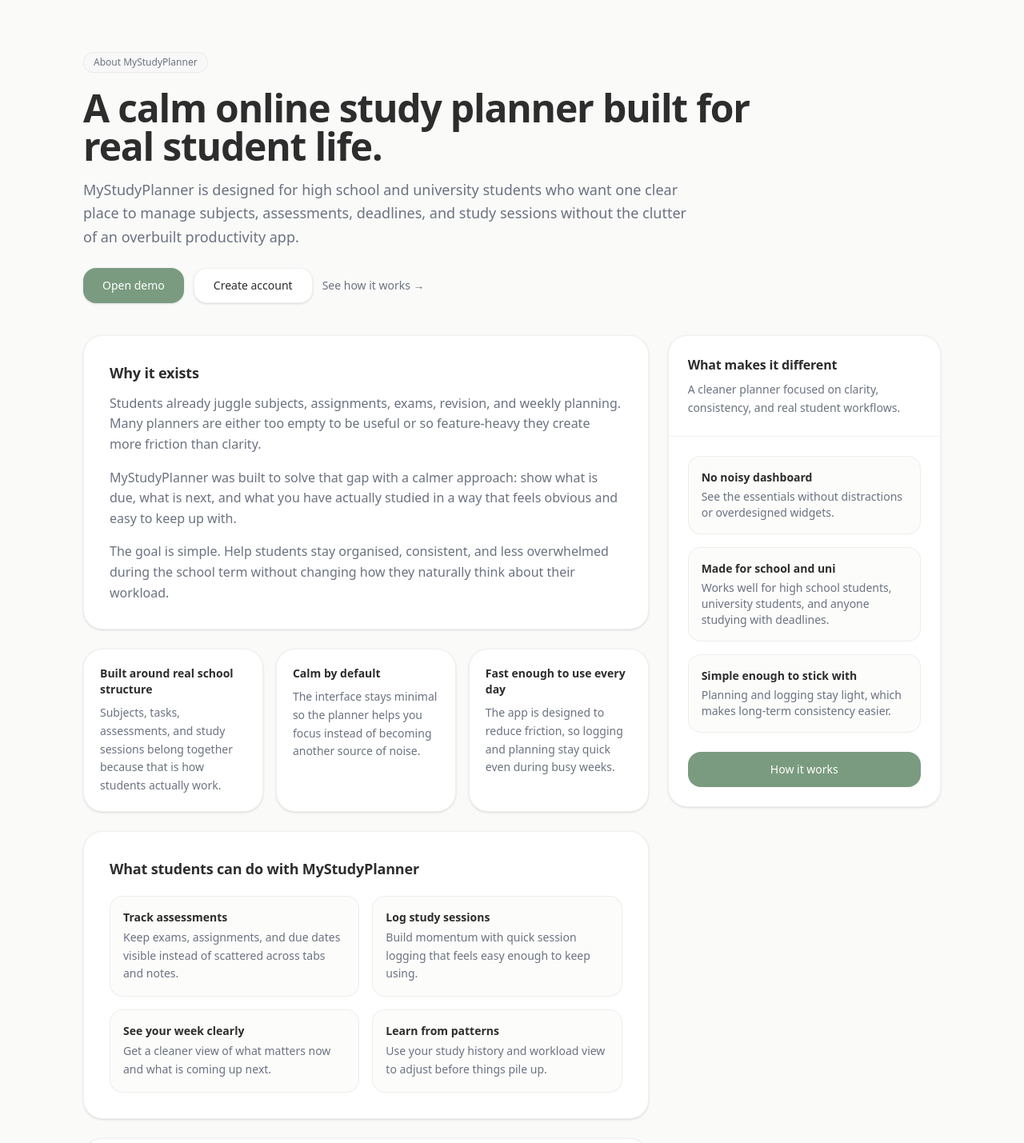
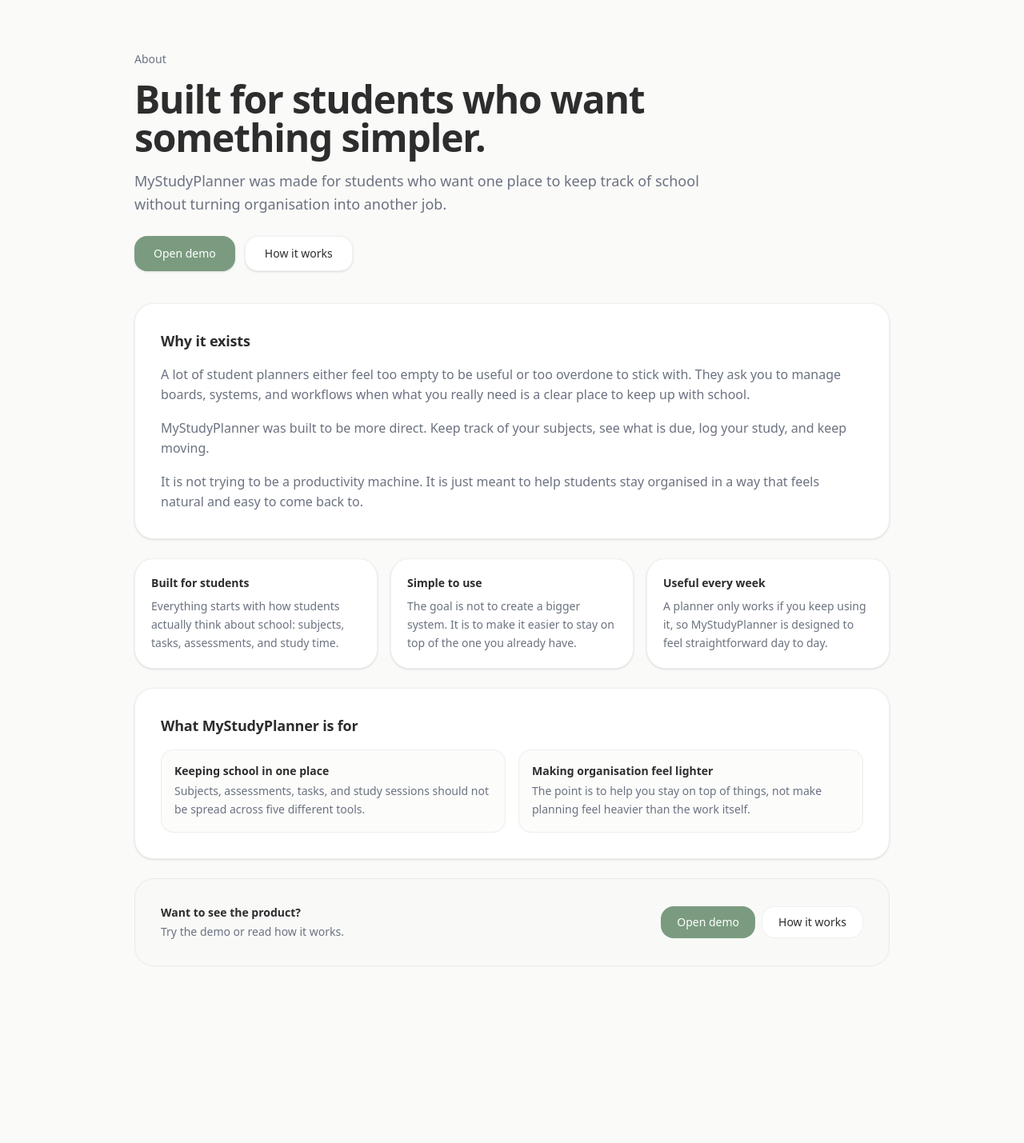
Before and after one commit to kaicrotty88/MyStudyPlanner, a Next.js app: page /about in a window 1280 px wide. Shown: the top 1429 px of the page at 80% size. After the commit the page ends 1272 px from the top, so only its background shows below. Built offline with nearby package versions, Linux system fonts and the light colour scheme.

Commit message:
about pagte fix

```diff
--- a/app/about/page.tsx
+++ b/app/about/page.tsx
@@ -3,33 +3,31 @@
 
 export const metadata: Metadata = {
   metadataBase: new URL("https://mystudyplanner.co"),
-  title: "About MyStudyPlanner | Calm Online Study Planner for Students",
+  title: "About MyStudyPlanner | Built for Students",
   description:
-    "Learn about MyStudyPlanner, a calm online study planner built for high school and university students to manage subjects, assessments, deadlines, and study sessions.",
+    "Learn why MyStudyPlanner exists and how it was built for students who want a simpler way to keep track of subjects, assessments, and study.",
   keywords: [
     "about MyStudyPlanner",
-    "online study planner",
+    "student study planner",
     "study planner for students",
-    "student planner app",
     "high school study planner",
     "university study planner",
-    "assessment planner",
-    "study session tracker",
+    "student planner app",
   ],
   alternates: { canonical: "/about" },
   openGraph: {
-    title: "About MyStudyPlanner | Calm Online Study Planner for Students",
+    title: "About MyStudyPlanner | Built for Students",
     description:
-      "MyStudyPlanner is a calm, minimal study planner built around real student life: subjects, assessments, deadlines, and study sessions in one place.",
+      "MyStudyPlanner was built for students who want a simpler way to organise school, assessments, and study.",
     url: "/about",
     siteName: "MyStudyPlanner",
     type: "website",
   },
   twitter: {
     card: "summary_large_image",
-    title: "About MyStudyPlanner | Calm Online Study Planner for Students",
+    title: "About MyStudyPlanner | Built for Students",
     description:
-      "A calm online study planner for high school and university students.",
+      "A study planner built for students who want something simpler and more useful.",
   },
   robots: {
     index: true,
@@ -43,7 +41,7 @@
   name: "About MyStudyPlanner",
   url: "https://mystudyplanner.co/about",
   description:
-    "About MyStudyPlanner, a calm online study planner for high school and university students.",
+    "Learn why MyStudyPlanner exists and how it was built for students who want a simpler way to stay organised.",
   mainEntity: {
     "@type": "SoftwareApplication",
     name: "MyStudyPlanner",
@@ -51,57 +49,46 @@
     operatingSystem: "Web",
     url: "https://mystudyplanner.co",
     description:
-      "A calm online study planner for students to organise subjects, assessments, deadlines, and study sessions.",
+      "A student study planner for organising subjects, assessments, and study sessions in one place.",
   },
 };
 
 export default function AboutPage() {
-  const checklist = [
-    { title: "Track assessments", desc: "Keep exams, assignments, and due dates visible instead of scattered across tabs and notes." },
-    { title: "Log study sessions", desc: "Build momentum with quick session logging that feels easy enough to keep using." },
-    { title: "See your week clearly", desc: "Get a cleaner view of what matters now and what is coming up next." },
-    { title: "Learn from patterns", desc: "Use your study history and workload view to adjust before things pile up." },
-  ];
-
-  const principles = [
+  const values = [
     {
-      title: "Built around real school structure",
-      desc: "Subjects, tasks, assessments, and study sessions belong together because that is how students actually work.",
+      title: "Built for students",
+      desc: "Everything starts with how students actually think about school: subjects, tasks, assessments, and study time.",
     },
     {
-      title: "Calm by default",
-      desc: "The interface stays minimal so the planner helps you focus instead of becoming another source of noise.",
+      title: "Simple to use",
+      desc: "The goal is not to create a bigger system. It is to make it easier to stay on top of the one you already have.",
     },
     {
-      title: "Fast enough to use every day",
-      desc: "The app is designed to reduce friction, so logging and planning stay quick even during busy weeks.",
+      title: "Useful every week",
+      desc: "A planner only works if you keep using it, so MyStudyPlanner is designed to feel straightforward day to day.",
     },
   ];
 
   return (
-    <main className="mx-auto max-w-6xl px-6 py-12 md:px-10 md:py-16">
+    <main className="mx-auto max-w-5xl px-6 py-12 md:px-10 md:py-16">
       <script
         type="application/ld+json"
         dangerouslySetInnerHTML={{ __html: JSON.stringify(jsonLd) }}
       />
 
-      <header className="space-y-5">
-        <div className="inline-flex items-center rounded-full border border-border bg-muted/30 px-3 py-1 text-xs text-muted-foreground">
-          About MyStudyPlanner
-        </div>
+      <header className="max-w-3xl space-y-4">
+        <p className="text-sm text-muted-foreground">About</p>
 
-        <div className="max-w-4xl space-y-4">
         <h1 className="text-4xl font-semibold tracking-tight text-foreground md:text-5xl">
-            A calm online study planner built for real student life.
+          Built for students who want something simpler.
         </h1>
 
-          <p className="max-w-3xl text-base leading-relaxed text-muted-foreground md:text-lg">
-            MyStudyPlanner is designed for high school and university students who want one clear place to manage
-            subjects, assessments, deadlines, and study sessions without the clutter of an overbuilt productivity app.
+        <p className="text-base leading-relaxed text-muted-foreground md:text-lg">
+          MyStudyPlanner was made for students who want one place to keep track of school without turning organisation
+          into another job.
         </p>
-        </div>
 
-        <div className="flex flex-wrap items-center gap-3 pt-1">
+        <div className="flex flex-wrap items-center gap-3 pt-2">
           <Link
             href="/demo"
             className="inline-flex h-11 items-center justify-center rounded-xl bg-primary px-6 text-sm font-medium text-primary-foreground shadow-sm transition hover:opacity-95"
@@ -109,39 +96,39 @@
             Open demo
           </Link>
           <Link
-            href="/sign-up"
+            href="/how-it-works"
             className="inline-flex h-11 items-center justify-center rounded-xl border border-border bg-card px-6 text-sm font-medium text-foreground shadow-sm transition hover:bg-muted/60"
           >
-            Create account
-          </Link>
-          <Link href="/how-it-works" className="text-sm text-muted-foreground transition hover:text-foreground">
-            See how it works →
+            How it works
           </Link>
         </div>
       </header>
 
-      <section className="mt-10 grid grid-cols-1 gap-6 lg:grid-cols-12">
-        <div className="lg:col-span-8 space-y-6">
+      <section className="mt-10 space-y-6">
         <div className="rounded-3xl border border-border bg-card p-6 shadow-sm md:p-8">
           <h2 className="text-lg font-semibold text-foreground">Why it exists</h2>
-            <div className="mt-3 space-y-4 text-sm leading-relaxed text-muted-foreground md:text-base">
+
+          <div className="mt-4 space-y-4 text-sm leading-relaxed text-muted-foreground md:text-base">
             <p>
-                Students already juggle subjects, assignments, exams, revision, and weekly planning. Many planners are
-                either too empty to be useful or so feature-heavy they create more friction than clarity.
+              A lot of student planners either feel too empty to be useful or too overdone to stick with. They ask you
+              to manage boards, systems, and workflows when what you really need is a clear place to keep up with
+              school.
             </p>
+
             <p>
-                MyStudyPlanner was built to solve that gap with a calmer approach: show what is due, what is next, and
-                what you have actually studied in a way that feels obvious and easy to keep up with.
+              MyStudyPlanner was built to be more direct. Keep track of your subjects, see what is due, log your study,
+              and keep moving.
             </p>
+
             <p>
-                The goal is simple. Help students stay organised, consistent, and less overwhelmed during the school
-                term without changing how they naturally think about their workload.
+              It is not trying to be a productivity machine. It is just meant to help students stay organised in a way
+              that feels natural and easy to come back to.
             </p>
           </div>
         </div>
 
         <div className="grid grid-cols-1 gap-4 md:grid-cols-3">
-            {principles.map((item) => (
+          {values.map((item) => (
             <div key={item.title} className="rounded-3xl border border-border bg-card p-5 shadow-sm">
               <div className="text-sm font-semibold text-foreground">{item.title}</div>
               <p className="mt-2 text-sm leading-relaxed text-muted-foreground">{item.desc}</p>
@@ -150,35 +137,31 @@
         </div>
 
         <div className="rounded-3xl border border-border bg-card p-6 shadow-sm md:p-8">
-            <h2 className="text-lg font-semibold text-foreground">What students can do with MyStudyPlanner</h2>
-            <div className="mt-5 grid grid-cols-1 gap-4 sm:grid-cols-2">
-              {checklist.map((x) => (
-                <div key={x.title} className="rounded-2xl border border-border bg-background/60 p-4">
-                  <div className="text-sm font-semibold text-foreground">{x.title}</div>
-                  <div className="mt-1 text-sm leading-relaxed text-muted-foreground">{x.desc}</div>
-                </div>
-              ))}
-            </div>
+          <h2 className="text-lg font-semibold text-foreground">What MyStudyPlanner is for</h2>
+
+          <div className="mt-4 grid grid-cols-1 gap-4 sm:grid-cols-2">
+            <div className="rounded-2xl border border-border bg-background/60 p-4">
+              <div className="text-sm font-semibold text-foreground">Keeping school in one place</div>
+              <p className="mt-1 text-sm leading-relaxed text-muted-foreground">
+                Subjects, assessments, tasks, and study sessions should not be spread across five different tools.
+              </p>
             </div>
 
-          <div className="rounded-3xl border border-border bg-card p-6 shadow-sm md:p-8">
-            <h2 className="text-lg font-semibold text-foreground">Privacy-first mindset</h2>
-            <p className="mt-3 text-sm leading-relaxed text-muted-foreground md:text-base">
-              MyStudyPlanner is built to stay practical and respectful. You can explore with demo data, keep your setup
-              simple, and use the app without the feeling that your planner is doing more than it needs to.
+            <div className="rounded-2xl border border-border bg-background/60 p-4">
+              <div className="text-sm font-semibold text-foreground">Making organisation feel lighter</div>
+              <p className="mt-1 text-sm leading-relaxed text-muted-foreground">
+                The point is to help you stay on top of things, not make planning feel heavier than the work itself.
               </p>
-            <div className="mt-4 rounded-2xl border border-border bg-background/50 px-4 py-3 text-xs text-muted-foreground">
-              Looking for the details? Visit the <Link href="/privacy" className="underline hover:text-foreground">Privacy Policy</Link>{" "}
-              and <Link href="/terms" className="underline hover:text-foreground">Terms of Use</Link>.
+            </div>
           </div>
         </div>
 
         <div className="rounded-3xl border border-border bg-muted/20 p-6 md:p-8">
           <div className="flex flex-col gap-4 sm:flex-row sm:items-center sm:justify-between">
             <div className="min-w-0">
-                <div className="text-sm font-semibold text-foreground">Ready to try it?</div>
+              <div className="text-sm font-semibold text-foreground">Want to see the product?</div>
               <div className="mt-1 text-sm text-muted-foreground">
-                  Open the planner and see the workflow with no setup.
+                Try the demo or read how it works.
               </div>
             </div>
 
@@ -190,58 +173,14 @@
                 Open demo
               </Link>
               <Link
-                  href="/sign-up"
+                href="/how-it-works"
                 className="inline-flex h-10 items-center justify-center rounded-xl border border-border bg-card px-5 text-sm font-medium text-foreground transition hover:bg-muted/60"
-                >
-                  Create account
-                </Link>
-              </div>
-            </div>
-          </div>
-        </div>
-
-        <aside className="lg:col-span-4">
-          <div className="sticky top-24 rounded-3xl border border-border bg-card shadow-sm overflow-hidden">
-            <div className="border-b border-border p-6">
-              <h2 className="text-base font-semibold text-foreground">What makes it different</h2>
-              <p className="mt-2 text-sm leading-relaxed text-muted-foreground">
-                A cleaner planner focused on clarity, consistency, and real student workflows.
-              </p>
-            </div>
-
-            <div className="space-y-4 p-6">
-              <div className="rounded-2xl border border-border bg-background/60 p-4">
-                <div className="text-sm font-semibold text-foreground">No noisy dashboard</div>
-                <div className="mt-1 text-sm text-muted-foreground">
-                  See the essentials without distractions or overdesigned widgets.
-                </div>
-              </div>
-
-              <div className="rounded-2xl border border-border bg-background/60 p-4">
-                <div className="text-sm font-semibold text-foreground">Made for school and uni</div>
-                <div className="mt-1 text-sm text-muted-foreground">
-                  Works well for high school students, university students, and anyone studying with deadlines.
-                </div>
-              </div>
-
-              <div className="rounded-2xl border border-border bg-background/60 p-4">
-                <div className="text-sm font-semibold text-foreground">Simple enough to stick with</div>
-                <div className="mt-1 text-sm text-muted-foreground">
-                  Planning and logging stay light, which makes long-term consistency easier.
-                </div>
-              </div>
-
-              <div className="pt-2">
-                <Link
-                  href="/how-it-works"
-                  className="inline-flex w-full h-11 items-center justify-center rounded-xl bg-primary px-6 text-sm font-medium text-primary-foreground transition hover:opacity-95"
               >
                 How it works
               </Link>
             </div>
           </div>
         </div>
-        </aside>
       </section>
     </main>
   );
```
Lines whose indentation alone changed are shown as unchanged.
